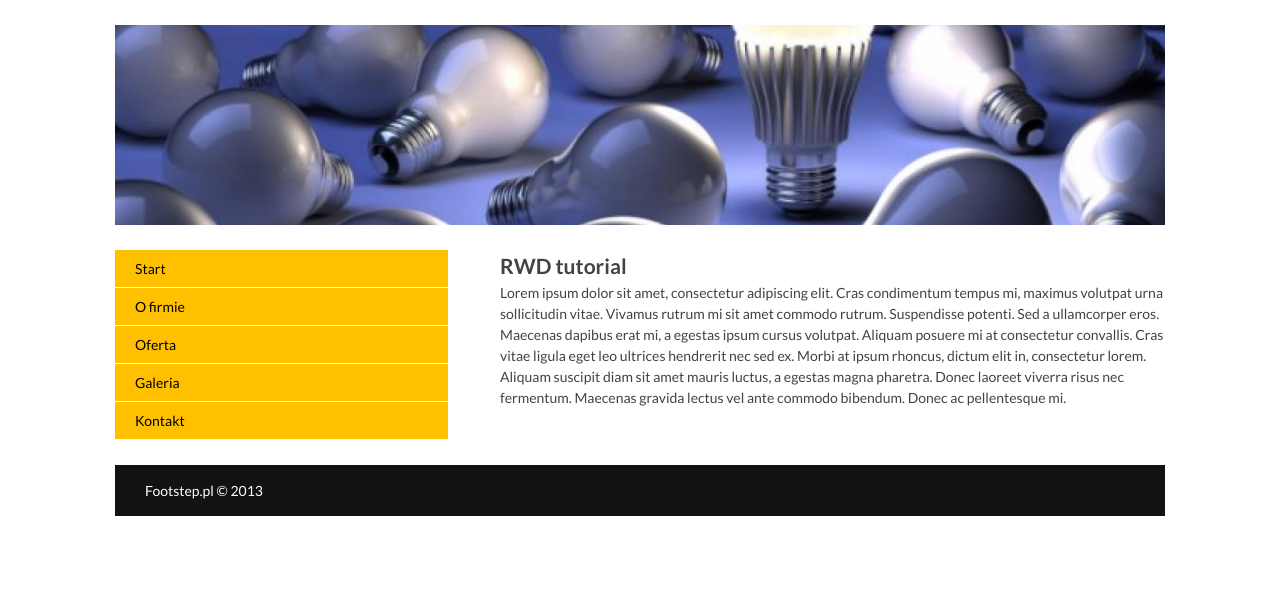
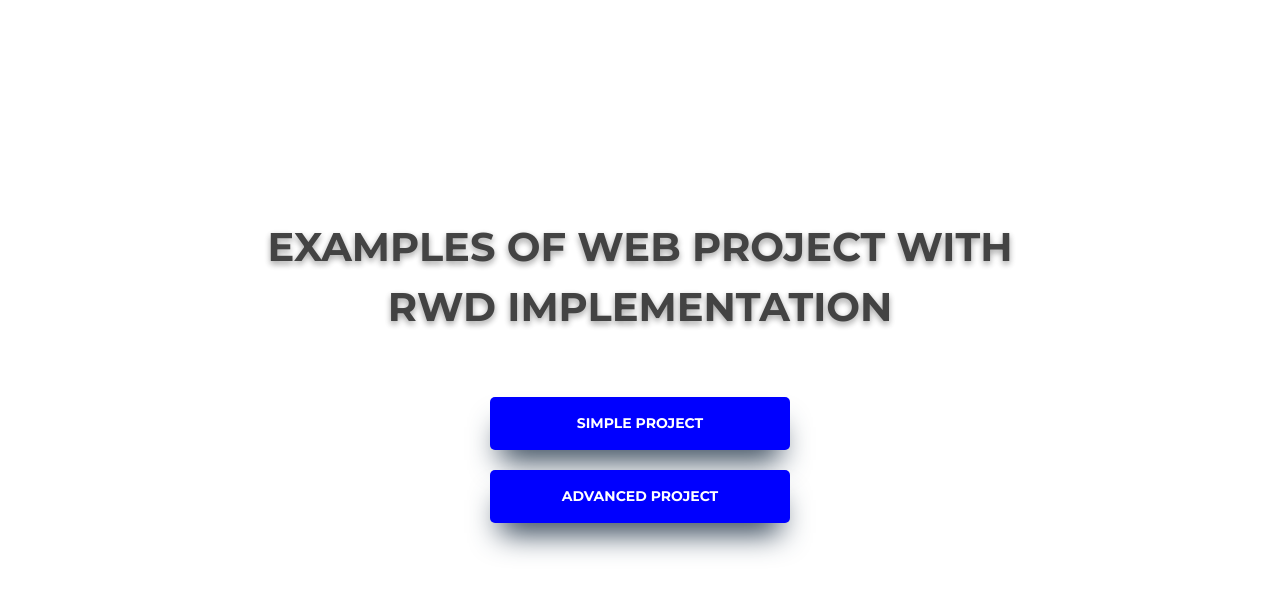
Before and after one commit to magikabdul/responsive-design-lab, a React (Create React App) app: page / in a window 1280 px wide. Shown: the top 594 px of the page. Built offline with nearby package versions, Linux system fonts and the light colour scheme.

Commit message:
[RWD-3] added routing, MainPage.js and NotFoundPage.js

```diff
--- a/package.json
+++ b/package.json
@@ -8,6 +8,7 @@
     "@testing-library/user-event": "^13.5.0",
     "react": "^17.0.2",
     "react-dom": "^17.0.2",
+    "react-router-dom": "^6.2.1",
     "react-scripts": "5.0.0",
     "styled-components": "^5.3.3",
     "web-vitals": "^2.1.4"
--- a/public/index.html
+++ b/public/index.html
@@ -12,6 +12,9 @@
     <link rel="preconnect" href="https://fonts.googleapis.com">
     <link rel="preconnect" href="https://fonts.gstatic.com" crossorigin>
     <link href="https://fonts.googleapis.com/css2?family=Lato:wght@400;700&display=swap" rel="stylesheet">
+    <link rel="preconnect" href="https://fonts.googleapis.com">
+    <link rel="preconnect" href="https://fonts.gstatic.com" crossorigin>
+    <link href="https://fonts.googleapis.com/css2?family=Montserrat:wght@400;700&display=swap" rel="stylesheet">
     <title>RWD Labs</title>
 </head>
 <body>
--- a/src/pages/App.js
+++ b/src/pages/App.js
@@ -1,57 +1,19 @@
 import React from 'react';
-import styled from 'styled-components';
+import { BrowserRouter, Route, Routes } from 'react-router-dom';
+import SimpleProject from 'pages/SimpleProject';
 import GlobalStyles from 'theme/GlobalStyles';
-import HeaderSection from 'components/organisms/HeaderSection/HeaderSection';
-import MainSection from 'components/organisms/MainSection/MainSection';
-import AsideSection from 'components/organisms/AsideSection/AsideSection';
-import FooterSection from 'components/organisms/FooterSection/FooterSection';
-
-const Container = styled.div`
-  margin: 0 auto;
-
-  @media (min-width: 1100px) {
-    width: 1050px;
-  }
-
-  @media (max-width: 1100px) {
-    width: 950px;
-  }
-
-  @media (max-width: 1000px) {
-    width: 750px;
-  }
-
-  @media (max-width: 800px) {
-    width: 450px;
-    & div {
-      grid-template-columns: 1fr;
-    }
-  }
-
-  @media (max-width: 500px) {
-    width: 90%;
-    & div {
-      grid-template-columns: 1fr;
-    }
-  }
-`;
-
-const GridBox = styled.div`
-  display: grid;
-  grid-template-columns: 1fr 2fr;
-  column-gap: 5%;
-`;
+import MainPage from 'pages/MainPage';
+import NotFoundPage from 'pages/NotFoundPage';
 
 const App = () => (
-  <Container>
-    <GlobalStyles/>
-    <HeaderSection/>
-    <GridBox>
-      <AsideSection/>
-      <MainSection/>
-    </GridBox>
-    <FooterSection/>
-  </Container>
+  <BrowserRouter>
+    <GlobalStyles />
+    <Routes>
+      <Route path='/' element={<MainPage />} />
+      <Route path='simple-project' element={<SimpleProject />} />
+      <Route path='*' element={<NotFoundPage />} />
+    </Routes>
+  </BrowserRouter>
 );
 
 export default App;
--- /dev/null
+++ b/src/pages/MainPage.js
@@ -0,0 +1,59 @@
+import React from 'react';
+import styled from 'styled-components';
+import { Link } from 'react-router-dom';
+
+const Container = styled.div`
+  padding-bottom: 50px;
+  display: flex;
+  flex-direction: column;
+  justify-content: center;
+  align-items: center;
+  height: 100vh;
+
+  & h1 {
+    margin-bottom: 50px;
+    font-size: 2.5rem;
+    text-transform: uppercase;
+    text-shadow: rgba(0, 0, 0, 0.16) 0 3px 6px, rgba(0, 0, 0, 0.23) 0 3px 6px;
+
+    & span {
+      display: block;
+      text-align: center;
+    }
+  }
+`;
+
+const LinkButton = styled.button`
+  margin: 10px auto;
+  padding: 16px 24px;
+  min-width: 300px;
+  text-transform: uppercase;
+  font-weight: bold;
+  background-color: blue;
+  color: white;
+  border: none;
+  outline: none;
+  border-radius: 5px;
+  cursor: pointer;
+  transition: all 0.3s ease-in-out;
+  box-shadow: rgb(38, 57, 77) 0 20px 30px -10px;
+
+  &:hover {
+    background-color: yellow;
+    color: black;
+  }
+`;
+
+const MainPage = () => (
+  <Container>
+    <h1>Examples of web project with <span>RWD implementation</span></h1>
+    <Link to="simple-project">
+      <LinkButton>simple project</LinkButton>
+    </Link>
+    <Link to="advanced-project">
+      <LinkButton>advanced project</LinkButton>
+    </Link>
+  </Container>
+);
+
+export default MainPage;
--- /dev/null
+++ b/src/pages/NotFoundPage.js
@@ -0,0 +1,61 @@
+import React from 'react';
+import styled from 'styled-components';
+import background from 'assets/not-found.jpg'
+import { Link } from 'react-router-dom';
+
+const Container = styled.div`
+  position: relative;
+  display: flex;
+  flex-direction: column;
+  justify-content: center;
+  align-items: center;
+  height: 100vh;
+
+  &:before {
+    position: absolute;
+    content: '';
+    background: url(${background}) center/cover no-repeat;
+    width: 100%;
+    height: 100vh;
+    opacity: 0.7;
+    z-index: -1;
+  }
+
+  & h1 {
+    text-transform: uppercase;
+    font-size: 48px;
+    color: black;
+  }
+`;
+
+const LinkButton = styled.button`
+  margin: 10px auto;
+  padding: 16px 24px;
+  min-width: 300px;
+  text-transform: uppercase;
+  font-weight: bold;
+  background-color: blue;
+  color: white;
+  border: none;
+  outline: none;
+  border-radius: 5px;
+  cursor: pointer;
+  transition: all 0.3s ease-in-out;
+  box-shadow: rgb(38, 57, 77) 0 20px 30px -10px;
+
+  &:hover {
+    background-color: yellow;
+    color: black;
+  }
+`;
+
+const NotFoundPage = () => (
+  <Container>
+    <h1>page not found</h1>
+    <Link to="/">
+      <LinkButton>home</LinkButton>
+    </Link>
+  </Container>
+)
+
+export default NotFoundPage;
--- /dev/null
+++ b/src/pages/SimpleProject.js
@@ -0,0 +1,57 @@
+import React from 'react';
+import styled from 'styled-components';
+import GlobalStylesSimpleProject from 'theme/GlobalStylesSimpleProject';
+import HeaderSection from 'components/organisms/HeaderSection/HeaderSection';
+import MainSection from 'components/organisms/MainSection/MainSection';
+import AsideSection from 'components/organisms/AsideSection/AsideSection';
+import FooterSection from 'components/organisms/FooterSection/FooterSection';
+
+const Container = styled.div`
+  margin: 0 auto;
+
+  @media (min-width: 1100px) {
+    width: 1050px;
+  }
+
+  @media (max-width: 1100px) {
+    width: 950px;
+  }
+
+  @media (max-width: 1000px) {
+    width: 750px;
+  }
+
+  @media (max-width: 800px) {
+    width: 450px;
+    & div {
+      grid-template-columns: 1fr;
+    }
+  }
+
+  @media (max-width: 500px) {
+    width: 90%;
+    & div {
+      grid-template-columns: 1fr;
+    }
+  }
+`;
+
+const GridBox = styled.div`
+  display: grid;
+  grid-template-columns: 1fr 2fr;
+  column-gap: 5%;
+`;
+
+const SimpleProject = () => (
+  <Container>
+    <GlobalStylesSimpleProject/>
+    <HeaderSection/>
+    <GridBox>
+      <AsideSection/>
+      <MainSection/>
+    </GridBox>
+    <FooterSection/>
+  </Container>
+);
+
+export default SimpleProject;
--- a/src/theme/GlobalStyles.js
+++ b/src/theme/GlobalStyles.js
@@ -10,17 +10,13 @@ const GlobalStyles = createGlobalStyle`
     padding: 0;
   }
 
-  html, body {
-    height: 100%;
-  }
-
   body {
-    font-family: 'Lato', sans-serif;
-    font-size:14px;
-    line-height:1.5;
-    font-weight:400;
-    color:#434343;
-    background:#FFF;
+    font-size: 14px;
+    line-height: 1.5;
+    font-weight: 400;
+    color: #434343;
+    background: #FFF;
+    font-family: 'Montserrat', sans-serif;
   }
 
   img, picture, video, canvas, svg {
@@ -41,4 +37,4 @@ const GlobalStyles = createGlobalStyle`
   }
 `;
 
-export default GlobalStyles
+export default GlobalStyles;
--- /dev/null
+++ b/src/theme/GlobalStylesSimpleProject.js
@@ -0,0 +1,14 @@
+import { createGlobalStyle } from 'styled-components';
+
+const GlobalStylesSimpleProject = createGlobalStyle`
+  body {
+    font-family: 'Lato', sans-serif;
+    font-size:14px;
+    line-height:1.5;
+    font-weight:400;
+    color:#434343;
+    background:#FFF;
+  }
+`;
+
+export default GlobalStylesSimpleProject
```
Also changed, not shown: src/assets/not-found.jpg (added), 1 other file (tests, documents, lock files or other folders).
